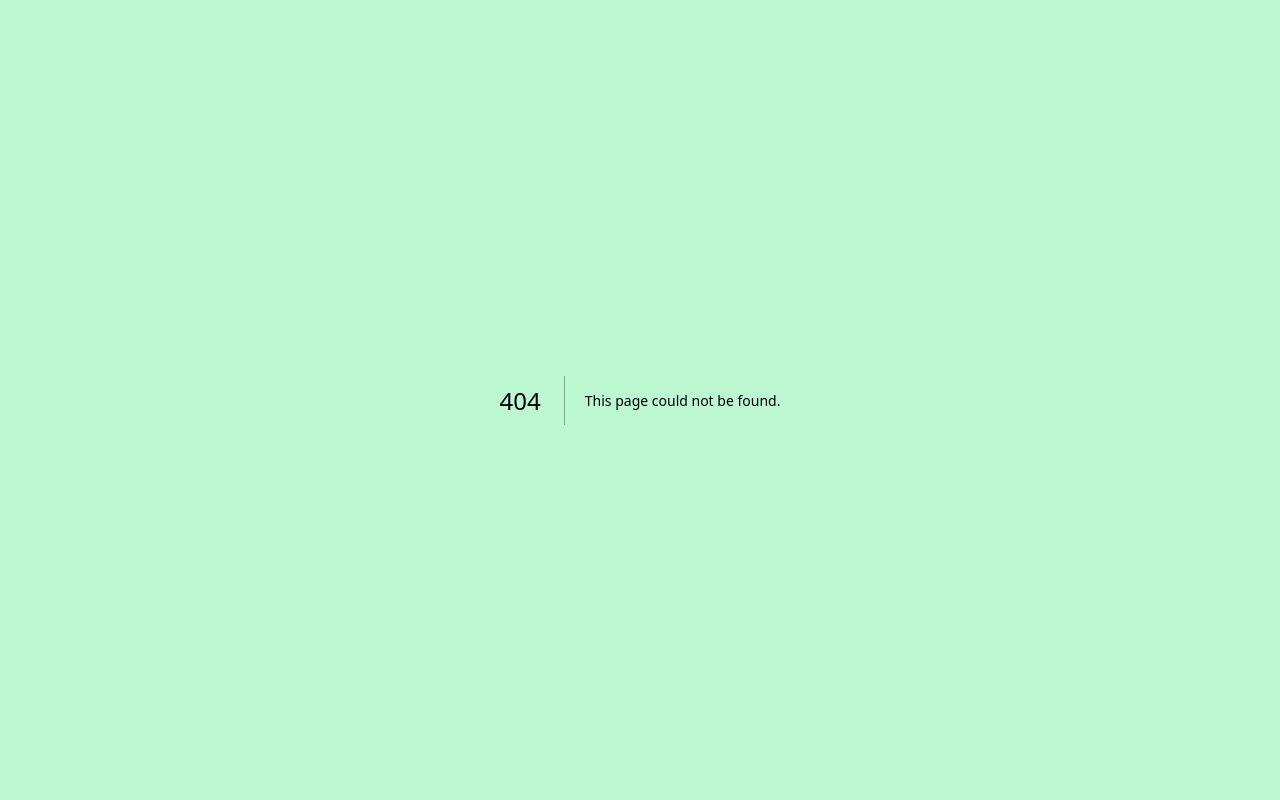
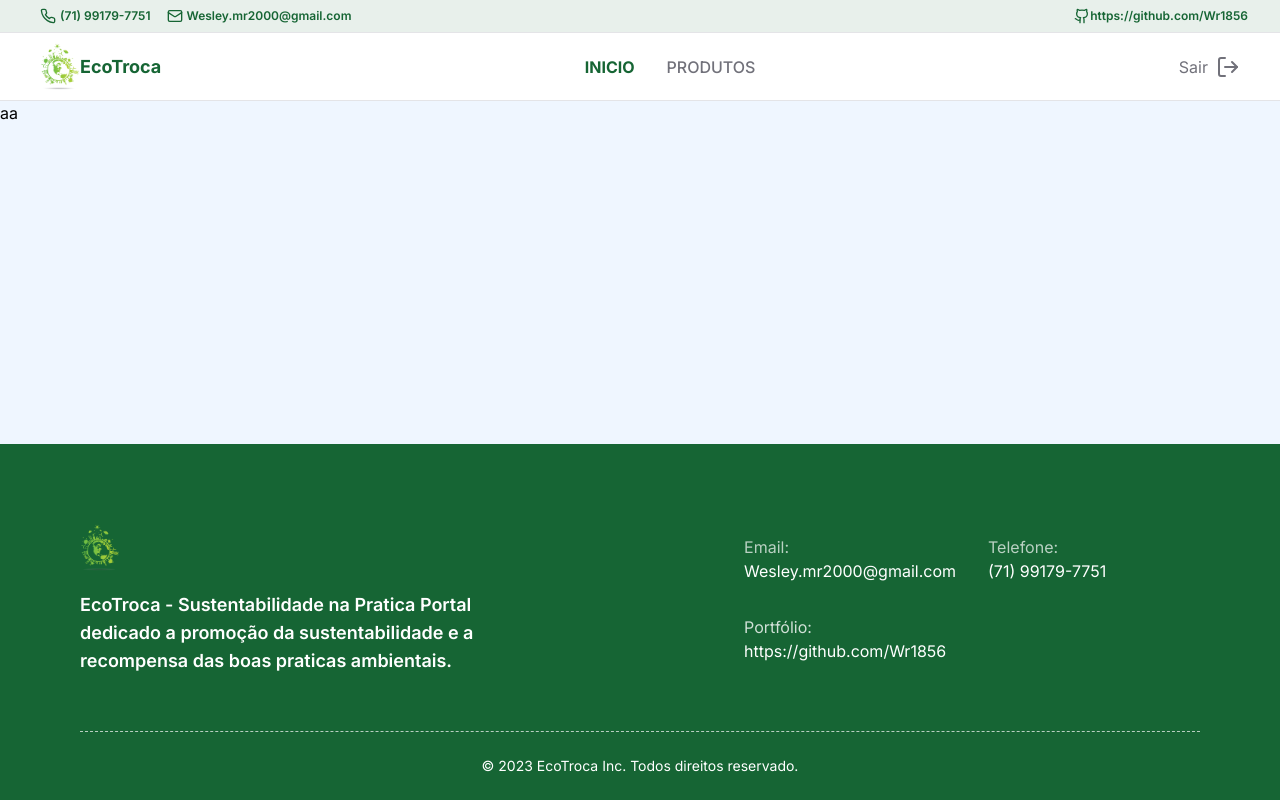
Before and after one commit to Wr1856/TrocaEco, a Next.js app: page /principal in a window 1280 px wide. Before the commit this address had no page. Built offline with nearby package versions, Linux system fonts and the light colour scheme.

Commit message:
adicionei a pagina de login e a pagina principal, customizei as cores

```diff
--- a/src/app/layout.tsx
+++ b/src/app/layout.tsx
@@ -16,7 +16,7 @@ export default function RootLayout({
 }) {
   return (
     <html lang="pt-BR">
-      <body className={`${inter.className} bg-green-200`}>{children}</body>
+      <body className={`${inter.className} bg-blue-50`}>{children}</body>
     </html>
   )
 }
--- a/src/app/page.tsx
+++ b/src/app/page.tsx
@@ -2,24 +2,36 @@ import Image from 'next/image'
 import logo from "@/assets/logo.png"
 import hero from "@/assets/hero.png"
 import Link from 'next/link'
+import { Github, Mail, Phone, } from 'lucide-react'
 
 export const metadata = { title: "EcoTroca - Sustentabilidade na Prática" }
 
 export default function Home() {
   return (
     <>
-      <div className="bg-green-800 text-white text-sm py-4 flex justify-between pl-10 pr-8" >
-        <span>Wesley.mr2000@gmail.com <span className='ml-4'>(71)99179-7751</span></span>
+      <div>
+        <div className="text-green-500 text-xs font-semibold py-2 flex h-8 pl-10 bg-green-50 pr-8" >
+          <div className='flex'>
+            <Phone size={16} />
+            <span className='ml-1'>(71) 99179-7751 </span>
+          </div>
+          <div className='flex ml-4'>
+            <Mail size={16} />
+            <span className='ml-1'>Wesley.mr2000@gmail.com</span>
+          </div>
+          <div className='flex ml-auto'>
+            <Github size={16} />
             <span>https://github.com/Wr1856</span>
           </div>
-      <div className="bg-green-600 h-40 flex items-center" >
-        <Image src={logo} alt='logo' width={140} height={140} />
-        <span className='text-4xl text-white ml-8'>EcoTroca - Sustentabilidade na Prática</span>
-        <div className='flex ml-auto space-x-20 uppercase text-white text-lg pr-14'>
-          <a href="#">Inicio</a>
-          <a href="#posicao">Posição</a>
+        </div>
+
+        <div className="bg-white text-green-500 h-14 w-full flex items-center"  >
+          <Image src={logo} alt='logo' width={40} height={40} className='ml-10' />
+          <span className='text-lg ml-2'>EcoTroca</span>
+          <div className='flex ml-auto space-x-20 uppercase  text-base pr-14'>
+            <a href="#posicao">Posições</a>
             <a href="#instrucao">Instruções</a>
-          <a href="#">Contato</a>
+            <a href="#contato">Contato</a>
             <Link href="/entrar">Entrar</Link>
           </div>
         </div>
@@ -29,83 +41,92 @@ export default function Home() {
             <h1 className='text-[#80BB2A] text-7xl mt-10 ml-8'>Bem-Vindo</h1>
           </div>
           <div className="grid grid-cols-2 gap-x-32 pr-10 h-screen" id='posicao'>
-          <span className='text-[#80BB2A] text-lg mt-20 ml-8 object-left'>
-            <p>
-              Descrição:
-              Bem-vindo ao EcoTroca, o seu portal dedicado à promoção da sustentabilidade e à recompensa das boas práticas ambientais. Aqui, acreditamos que cada pequena ação pode fazer a diferença no nosso planeta, e é por isso que criamos uma plataforma inovadora que incentiva a troca de pontos por objetos sustentáveis em troca de prêmios básicos.<br></br>
-            </p><p>
-              Objetivos:
-              Sustentabilidade na Prática: No EcoTroca, encorajamos os usuários a adotarem um estilo de vida mais sustentável, promovendo a reutilização, a reciclagem e a redução do consumo de recursos naturais.
-            </p><p>
-              Troque por Pontos: Ao realizar ações sustentáveis, como reciclar, economizar energia ou utilizar meios de transporte ecológicos, você acumula pontos que podem ser trocados por produtos sustentáveis.<br></br>
-            </p><p>
-              Prêmios Básicos: Oferecemos uma ampla gama de prêmios básicos que atendem às necessidades diárias, como produtos de higiene pessoal, alimentos orgânicos, materiais de escritório e muito mais. Assim, você pode ser recompensado enquanto contribui para um mundo mais verde.
-              Comunidade Engajada: Faça parte de uma comunidade ativa de pessoas comprometidas com a sustentabilidade. Compartilhe dicas, histórias inspiradoras e ideias para promover um estilo de vida mais ecológico.<br></br>
-            </p><p>
-              Impacto Positivo: Cada ação sustentável que você realiza no EcoTroca contribui para a preservação do meio ambiente e a redução da pegada de carbono global. Juntos, podemos criar um impacto positivo no mundo.
-              Junte-se ao EcoTroca e faça parte dessa jornada emocionante em direção a um planeta mais sustentável. Troque seus pontos por prêmios básicos e seja parte da solução para um futuro mais verde!<br></br>
-            </p>
+            <span className='text-[#80BB2A] text-base mt-20 ml-8 object-left'>
+
+              <span className='font-semibold text-2xl'>Descrição:</span><br /><span className=' text-black'>
+              Bem-vindo ao EcoTroca, o seu site dedicado à promoção da sustentabilidade e à recompensa das boas práticas ambientais.
+              Aqui, acreditamos que cada pequena ação pode fazer a diferença no nosso planeta, e é por isso que criamos uma plataforma inovadora que
+              incentiva o cadastro de produtos com selo verde por pontos em troca de prêmios básicos.<br /><br /></span>
+
+              <span className='font-semibold text-2xl'>Objetivos:</span><br /><span className=' text-black'>
+              Sustentabilidade na Prática: No EcoTroca, encorajamos os usuários a adotarem um estilo de vida mais sustentável,
+              promovendo a compra de produtos sustentáveis.<br /><br /></span>
+
+
+              <span className='font-semibold text-2xl'>Troque por Pontos:</span><br /><span className=' text-black'>
+              Ao adquirir produto com o selo verde, basta procura-lo e cadastra-lo em nosso sistema para receber os pontos que logo poderão ser trocados por prêmios<br /><br /></span>
+
+
+              <span className='font-semibold text-2xl'>Prêmios Básicos:</span><br /><span className=' text-black'>
+              Oferecemos uma gama de prêmios básicos que atendem às necessidades diárias, como produtos de higiene pessoal, materiais de escritório e muito mais. Assim, você pode ser recompensado enquanto contribui para um mundo mais verde.<br /><br /></span>
+
+
+              <span className='font-semibold text-2xl'>Impacto Positivo:</span><br /><span className=' text-black'>
+              A ação sustentável que você realiza no EcoTroca contribui para a preservação do meio ambiente diminuindo os produtos testados em animais e etc. Juntos, podemos criar um impacto positivo no mundo.<br /><br /></span>
+
+              <br /><br /><br /><br />
+              <span className='font-semibold text-3xl text-justify flex'>Junte-se ao EcoTroca e faça parte dessa jornada emocionante em direção a um planeta mais sustentável. Troque seus pontos por prêmios básicos e seja parte da solução para um futuro mais verde!</span>
             </span>
-          <div className='bg-[#7AB730] p-4 rounded-lg text-green-100'>
-            <span className='text-center block text-3xl'>POSIÇÕES</span>
-            <ul className='list-disc text-3xl px-14 space-y-5 mt-20'>
+            <div className='bg-[#7AB730] p-4 rounded-lg text-green-50'>
+              <span className='text-center block text-7xl'>POSIÇÕES</span>
+              <ul className='list-disc text-lg px-14 space-y-10 mt-20'>
                 <li>
                   <div className='flex justify-between'>
-                  <span>joao</span>
+                    <span>Nome e Sobrenome Teste</span>
                     <span>100 - pontos</span>
                   </div>
                 </li>
                 <li>
                   <div className='flex justify-between'>
-                  <span>joao</span>
+                    <span>Nome e Sobrenome Teste</span>
                     <span>100 - pontos</span>
                   </div>
                 </li>
                 <li>
                   <div className='flex justify-between'>
-                  <span>joao</span>
+                    <span>Nome e Sobrenome Teste</span>
                     <span>100 - pontos</span>
                   </div>
                 </li>
                 <li>
                   <div className='flex justify-between'>
-                  <span>joao</span>
+                    <span>Nome e Sobrenome Teste</span>
                     <span>100 - pontos</span>
                   </div>
                 </li>
                 <li>
                   <div className='flex justify-between'>
-                  <span>joao</span>
+                    <span>Nome e Sobrenome Teste</span>
                     <span>100 - pontos</span>
                   </div>
                 </li>
                 <li>
                   <div className='flex justify-between'>
-                  <span>joao</span>
+                    <span>Nome e Sobrenome Teste</span>
                     <span>100 - pontos</span>
                   </div>
                 </li>
                 <li>
                   <div className='flex justify-between'>
-                  <span>joao</span>
+                    <span>Nome e Sobrenome Teste</span>
                     <span>100 - pontos</span>
                   </div>
                 </li>
                 <li>
                   <div className='flex justify-between'>
-                  <span>joao</span>
+                    <span>Nome e Sobrenome Teste</span>
                     <span>100 - pontos</span>
                   </div>
                 </li>
                 <li>
                   <div className='flex justify-between'>
-                  <span>joao</span>
+                    <span>Nome e Sobrenome Teste</span>
                     <span>100 - pontos</span>
                   </div>
                 </li>
                 <li>
                   <div className='flex justify-between'>
-                  <span>joao</span>
+                    <span>Nome e Sobrenome Teste</span>
                     <span>100 - pontos</span>
                   </div>
                 </li>
@@ -113,69 +134,79 @@ export default function Home() {
 
             </div>
           </div>
-        <div className="grid grid-cols-2 gap-x-32 pr-10 mt-20 h-screen" id='instrucao' >
-          <div className='pl-10 text-[#80BB2A] ' >
+          <div className="grid grid-cols-2 gap-x-32 pr-10 mt-20 h-[800px]" id='instrucao' >
+            <div className='pl-10 text-[#80BB2A] text-base' >
               TROCA DE PRODUTOS POR PONTOS:<br /><br />
 
-            1. Cadastro no EcoTroca:<br />
-            - Crie uma conta no EcoTroca, clicando AQUI!<br />
-            - Entre nela para acessar o site por completo.<br /><br />
+              <span className='font-semibold'>1. Cadastro no EcoTroca:</span><br /><span className='text-black'>
+              - Crie uma conta no EcoTroca, clicando <Link href='/entrar'>AQUI!</Link><br />
+              - Entre nela para acessar o catálogo.<br /><br /></span>
 
-            2. Explorando o Catálogo:<br />
-            - Navegue pelo catálogo de produtos com selo verde disponiveis que você pode cadastrar e receber seus pontos para troca.<br /><br />
+              <span className='font-semibold'>2. Explorando o Catálogo:</span><br /><span className='text-black'>
+              - Navegue pelo catálogo de produtos com selo verde disponíveis que você pode cadastrar e receber seus pontos para troca.<br /><br /></span>
 
-            3. Escolha do Produto:<br />
+              <span className='font-semibold'>3. Escolha do Produto:</span><br /><span className='text-black'>
               - Selecione o produtos que deseja cadastrar em troca de seus pontos.<br />
-            - Leia as informações sobre o produto e verifique a quantidade de pontos que receberá.<br /><br />
+              - Leia as informações sobre o produto e verifique a quantidade de pontos que receberá.<br /><br /></span>
 
-            4. Acúmulo de Pontos:<br />
+              <span className='font-semibold'>4. Acúmulo de Pontos:</span><br /><span className='text-black'>
               - Realize o cadastro de produtos que contenham o selo verde.<br />
-            - Acompanhe o saldo de pontos em seu perfil.<br /><br />
+              - Acompanhe o saldo de pontos em seu perfil.<br /><br /></span>
 
+              <span className='font-semibold'>5. Recebimento do Ponto:</span><br /><span className='text-black'>
+              - Após a confirmação, aguarde o envio do pontos para o seu perfil.<br /></span>
+            </div>
+            <div className='pl-10 text-[#80BB2A] text-base' >
+              TROCA DE PONTOS POR BENEFÍCIOS:<br /><br />
 
-            5. Recebimento do Ponto:<br />
-            - Após a confirmação, aguarde o envio do pontos para o seu perfil.<br />
-          </div>
-          <div className='pl-10 text-[#80BB2A] ' >
-            TROCA DE PONTOS POR BENEFICIOS:<br /><br />
+              <span className='font-semibold'>1. Acúmulo Contínuo de Pontos:</span><br /><span className='text-black'>
+              - Continue adquirindo produtos com selo verde e cadastrando eles no site para acumular mais pontos ao longo do tempo.<br /><br /></span>
 
-            1. Acúmulo Contínuo de Pontos:<br />
-            - Continue adiquirindo produtos com selo verde e cadastrando eles no site para acumular mais pontos ao longo do tempo.<br /><br />
+              <span className='font-semibold'>2. Explorando Benefícios:</span><br /><span className='text-black'>
+              - Visite a seção de benefícios e descubra as opções disponíveis para resgate.<br /><br /></span>
 
-            2. Explorando Benefícios:<br />
-            - Visite a seção de benefícios e descubra as opções disponíveis para resgate.<br /><br />
+              <span className='font-semibold'>3. Escolha do Benefício:</span><br /><span className='text-black'>
+              - Escolha o benefício que deseja resgatar.<br /><br /></span>
 
-            3. Escolha do Benefício:<br />
-            - Escolha o benefício que deseja resgatar. Pode ser descontos em estabelecimentos parceiros, acesso a eventos sustentáveis ou outras oportunidades exclusivas.<br /><br />
+              <span className='font-semibold'>4. Confirmação do Resgate:</span><br /><span className='text-black'>
+              - Confirme o resgate do benefício, garantindo que você atende aos requisitos necessários.<br /><br /></span>
 
-            4. Confirmação do Resgate:<br />
-            - Confirme o resgate do benefício, garantindo que você atende aos requisitos necessários.<br /><br />
-
-            5. Aproveite os Benefícios:<br />
-            - Desfrute dos benefícios resgatados, contribuindo para um estilo de vida mais sustentável e acessando oportunidades exclusivas na comunidade EcoTroca.<br /><br />
+              <span className='font-semibold'>5. Aproveite os Benefícios:</span><br /><span className='text-black'>
+              - Desfrute dos benefícios resgatados, contribuindo para um estilo de vida mais sustentável e acessando oportunidades exclusivas na comunidade EcoTroca.<br /><br /></span>
             </div>
           </div>
         </div>
 
-      <footer className='bg-[#1A884D] text-white p-10 rounded-t-lg flex justify-between items-center' >
-        <div className='flex items-center '>
-          <Image className='shrink-0' src={logo} alt='logo' width={140} height={140} />
-          <div className='space-y-10 flex flex-col items-center m-6'>
-          <span className='text-2xl'>EcoTroca - Sustentabilidade na Prática</span>
-          <span className='text-base text-center'>portal dedicado à promoção da sustentabilidade e à<br/> recompensa das boas práticas ambientais.</span>
-          <a className='font-medium text-xl' href='#'>INICIO</a>
+        <footer className="bg-green-500 p-20 pb-0 text-white mt-auto flex flex-col justify-between">
+        <div className="flex items-center justify-between">
+          <div className="">
+            <Image src={logo} alt="logo" width={40} height={39} className="mb-5"/>
+            <span className="text-lg font-semibold w-[407px] flex">
+            EcoTroca - Sustentabilidade na Pratica
+            Portal dedicado a promoção da sustentabilidade e a
+            recompensa das boas praticas ambientais.
+            </span>
           </div>
-
+          <div className="grid grid-cols-2 gap-8">
+            <div className="flex flex-col">
+              <span className="text-white/70 ">Email:</span>
+              <span>Wesley.mr2000@gmail.com</span>
             </div>
-        <div className='text-2xl'>
-            Telefone:    (71)99179-7751<br/><br/>
-
-            Email:          Wesley.mr2000@gmail.com<br/><br/>
-
-            Portfólio:    https://github.com/Wr1856
+            <div>
+              <span className="text-white/70 block">Telefone:</span>
+              <span>(71) 99179-7751</span>
             </div>
-
+            <div className=" flex flex-col">
+              <span className="text-white/80">Portfólio:</span>
+              <a href="https://github.com/Wr1856" target="_blank">https://github.com/Wr1856</a>
+            </div>
+          </div>
+        </div>
+        <div className="border-t border-dashed border-green-100 flex items-center justify-center py-6 text-sm mt-14">
+          <span>© 2023 EcoTroca Inc. Todos direitos reservado.</span>
+        </div>
       </footer>
+      </div>
     </>
   )
 }
--- /dev/null
+++ b/src/app/principal/layout.tsx
@@ -0,0 +1,83 @@
+import { ReactNode } from "react";
+import { Phone, Github, Mail, LogOut } from "lucide-react";
+import Image from 'next/image'
+import Link from 'next/link'
+
+import logo from '@/assets/logo.png'
+import { LinkCustomizavel } from "@/components/link";
+
+interface LayoutProps {
+  children?: ReactNode;
+}
+
+export default function Layout({ children }: LayoutProps) {
+
+  return (
+    <main className="w-full h-screen flex flex-col">
+      <header className="bg-white">
+        <div className="text-green-500 text-xs font-semibold py-2 flex h-8 px-10 bg-green-50 pr-8">
+          <div className="flex">
+            <Phone size={16} />
+            <span className="ml-1">(71) 99179-7751 </span>
+          </div>
+          <div className="flex ml-4">
+            <Mail size={16} />
+            <span className="ml-1">Wesley.mr2000@gmail.com</span>
+          </div>
+          <div className="flex ml-auto">
+            <Github size={16} />
+            <span>https://github.com/Wr1856</span>
+          </div>
+        </div>
+        <div className="w-full flex items-center justify-between py-2.5 px-10 border-y border-zinc-200">
+          <a className="flex items-center" href="/">
+            <Image src={logo} alt="logo" width={40} height={39} className=""/>
+            <span className="text-lg text-green-500 font-bold">EcoTroca</span>
+          </a>
+          <div className="flex justify-center gap-8 text-zinc-500 font-medium text-base uppercase">
+            <LinkCustomizavel  href="/principal">
+              Inicio
+            </LinkCustomizavel>
+            <LinkCustomizavel href="/principal/produtos">
+              Produtos
+            </LinkCustomizavel>
+          </div>
+          <button className="flex item-center gap-2 text-zinc-500">
+            Sair
+            <LogOut />
+          </button>
+        </div>
+      </header>
+      {children}
+      <footer className="bg-green-500 p-20 pb-0 text-white mt-auto flex flex-col justify-between">
+        <div className="flex items-center justify-between">
+          <div className="">
+            <Image src={logo} alt="logo" width={40} height={39} className="mb-5"/>
+            <span className="text-lg font-semibold w-[407px] flex">
+            EcoTroca - Sustentabilidade na Pratica
+            Portal dedicado a promoção da sustentabilidade e a
+            recompensa das boas praticas ambientais.
+            </span>
+          </div>
+          <div className="grid grid-cols-2 gap-8">
+            <div className="flex flex-col">
+              <span className="text-white/70 ">Email:</span>
+              <span>Wesley.mr2000@gmail.com</span>
+            </div>
+            <div>
+              <span className="text-white/70 block">Telefone:</span>
+              <span>(71) 99179-7751</span>
+            </div>
+            <div className=" flex flex-col">
+              <span className="text-white/80">Portfólio:</span>
+              <a href="https://github.com/Wr1856" target="_blank">https://github.com/Wr1856</a>
+            </div>
+          </div>
+        </div>
+        <div className="border-t border-dashed border-green-100 flex items-center justify-center py-6 text-sm mt-14">
+          <span>© 2023 EcoTroca Inc. Todos direitos reservado.</span>
+        </div>
+      </footer>
+    </main>
+  );
+}
--- /dev/null
+++ b/src/app/principal/page.tsx
@@ -0,0 +1,7 @@
+export default function Inicio() {
+  return (
+    <main>
+        <h1>aa</h1>
+    </main>
+  )
+}
--- /dev/null
+++ b/src/components/link.tsx
@@ -0,0 +1,20 @@
+"use client"
+import Link, { LinkProps } from 'next/link'
+import { usePathname } from 'next/navigation'
+import { ReactNode } from 'react'
+
+interface LinkCustomizavelProps extends LinkProps {
+  children?: ReactNode
+}
+
+export function LinkCustomizavel ({ children, ...props }: LinkCustomizavelProps) {
+  const pathname = usePathname()
+  const linkPath = props.href
+  const ativo = pathname === linkPath
+
+  return(
+    <Link aria-active={ativo} className="aria-[active=true]:text-green-500 aria-[active=true]:font-bold" {...props}>
+      {children}
+    </Link>
+  )
+}
--- a/tailwind.config.ts
+++ b/tailwind.config.ts
@@ -8,10 +8,19 @@ const config: Config = {
   ],
   theme: {
     extend: {
-      backgroundImage: {
-        'gradient-radial': 'radial-gradient(var(--tw-gradient-stops))',
-        'gradient-conic':
-          'conic-gradient(from 180deg at 50% 50%, var(--tw-gradient-stops))',
+      colors: {
+        green: {
+          50:'#e8f0eb',
+          100:'#b7cfc0',
+          200:'#94b8a2',
+          300:'#639877',
+          400:'#45845d',
+          500:'#166534',
+          600:'#145c2f',
+          700:'#104825',
+          800:'#0c381d',
+          900:'#092a16',
+        }
       },
     },
   },
```
Also changed, not shown: src/app/entrar/page.tsx (+100 -28 lines), src/app/principal/produtos/page.tsx (added, +7 -0 lines). Lines whose indentation alone changed are shown as unchanged.
